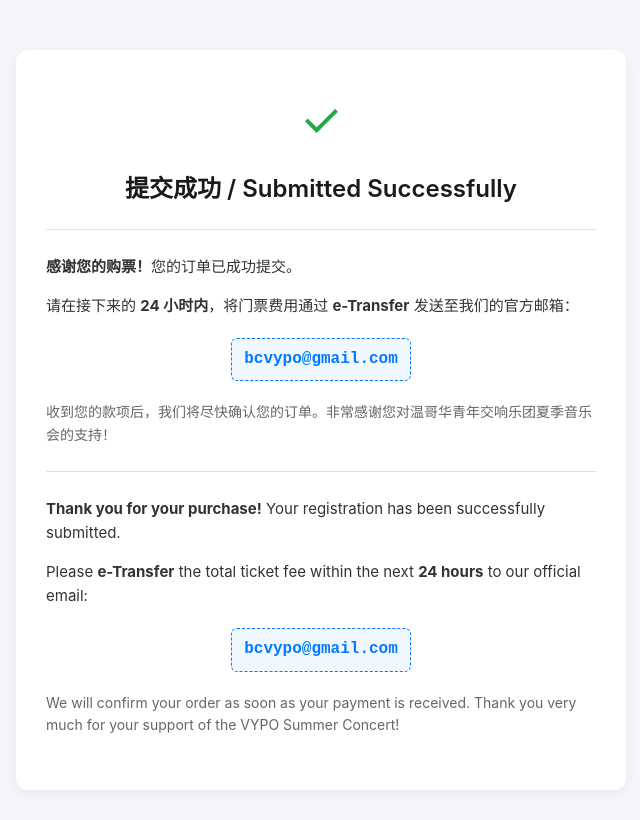
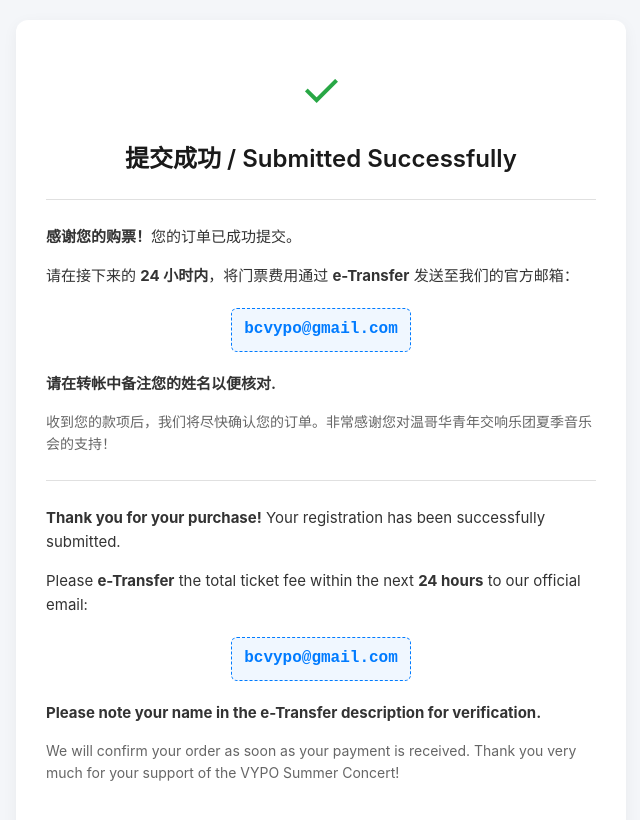
Before and after one commit to luking/vypo-concert, a plain HTML site: page index.html in a window 1280 px wide. Shown: the whole page, without its empty margins (319-959 px from the left). Drawn offline with Linux system fonts and the light colour scheme.

Commit message:
Update index.html

```diff
--- a/index.html
+++ b/index.html
@@ -76,6 +76,7 @@
         <p><strong>感谢您的购票！</strong>您的订单已成功提交。</p>
         <p>请在接下来的 <strong>24 小时内</strong>，将门票费用通过 <strong>e-Transfer</strong> 发送至我们的官方邮箱：</p>
         <div style="text-align: center;"><span class="email-highlight">bcvypo@gmail.com</span></div>
+        <p><strong>请在转帐中备注您的姓名以便核对.</strong></p>
         <p class="footer-text">收到您的款项后，我们将尽快确认您的订单。非常感谢您对温哥华青年交响乐团夏季音乐会的支持！</p>
 
         <div class="divider"></div>
@@ -83,6 +84,7 @@
         <p><strong>Thank you for your purchase!</strong> Your registration has been successfully submitted.</p>
         <p>Please <strong>e-Transfer</strong> the total ticket fee within the next <strong>24 hours</strong> to our official email:</p>
         <div style="text-align: center;"><span class="email-highlight">bcvypo@gmail.com</span></div>
+        <p><strong>Please note your name in the e-Transfer description for verification.</strong></p>
         <p class="footer-text">We will confirm your order as soon as your payment is received. Thank you very much for your support of the VYPO Summer Concert!</p>
     </div>
 </div>
```
